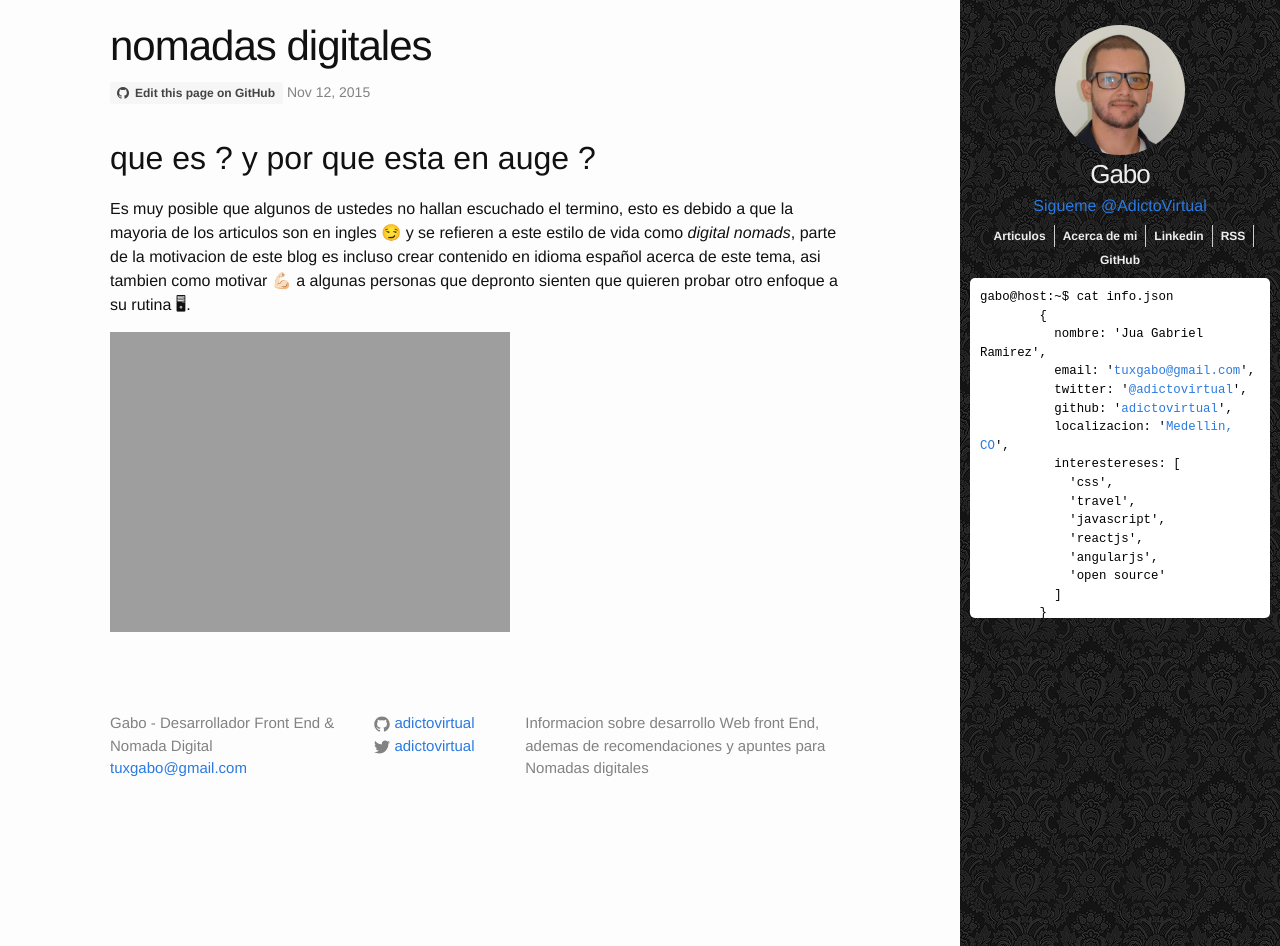
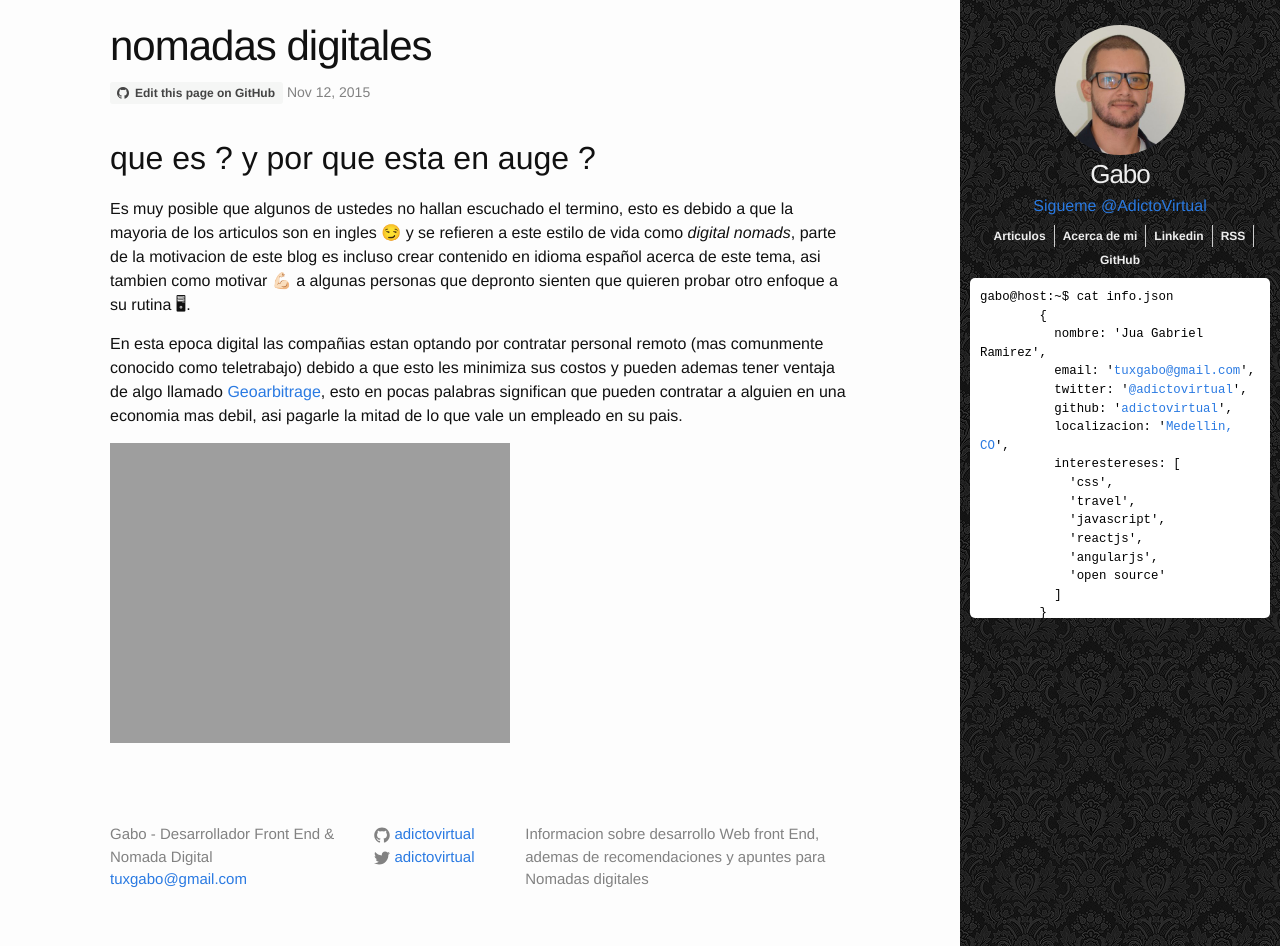
Before and after one commit to juanramirezc2/adictovirtual.github.io, a Jekyll site: the page built from _posts/2016-02-08-vida-de-nomada.md, in a window 1280 px wide and 946 px high. Built offline with Jekyll 4.4.1, drawn with Linux system fonts in a browser that asks for light colours; nearby versions of some CDN libraries; comment, search, counter and statistics services are not loaded.

Commit message:
se agrega algo mas al nuevo post

```diff
--- a/_posts/2016-02-08-vida-de-nomada.md
+++ b/_posts/2016-02-08-vida-de-nomada.md
@@ -12,4 +12,8 @@ Es muy posible que algunos de ustedes no hallan escuchado el termino, esto es de
 a este estilo de vida como *digital nomads*, parte de la motivacion de este blog es incluso crear contenido en idioma español acerca de este tema,
 asi tambien como motivar 💪🏻 a algunas personas que depronto sienten que quieren probar otro enfoque a su rutina 🖥.
 
-![My helpful screenshot]({{ site.url }}/assets/images/content/oficina.jpg)
+En esta epoca digital las compañias estan optando por contratar personal remoto (mas comunmente conocido como teletrabajo) debido a que esto les
+minimiza sus costos y pueden ademas tener ventaja de algo llamado [Geoarbitrage](https://altlifehack.wordpress.com/2009/06/15/introduction-to-geoarbitrage/),
+esto en pocas palabras significan que pueden contratar a alguien en una economia mas debil, asi pagarle la mitad de lo que vale un empleado en su pais.
+
+![nomada digital oficina]({{ site.url }}/assets/images/content/oficina.jpg)
```
